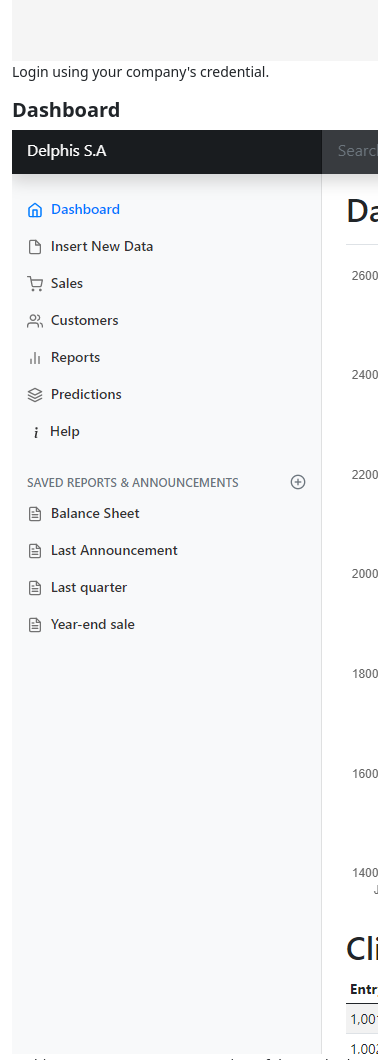
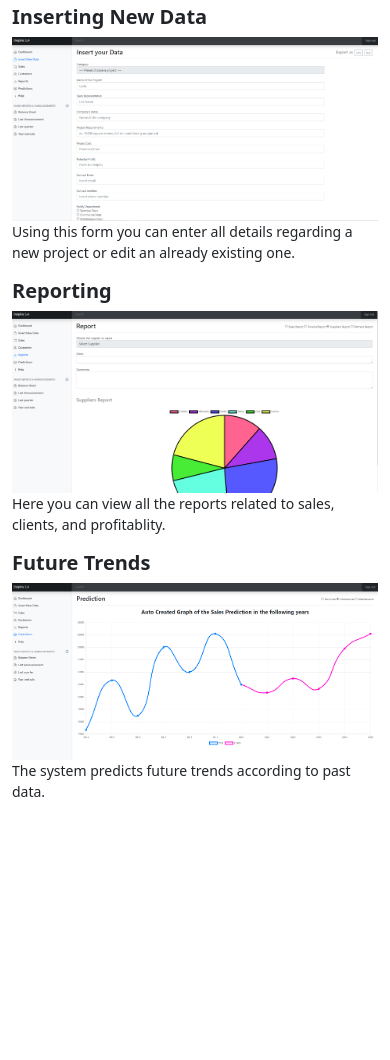
Before and after one commit to LeoDiam/Delphis_App_Demo, a website: page help.html in a window 390 px wide. Shown: the part 940-2000 px from the top of the page. After the commit the page ends 1783 px from the top, so only its background shows below. Drawn offline with Linux system fonts and the light colour scheme.

Commit message:
mobile flexible and little edits

```diff
--- a/help.html
+++ b/help.html
@@ -27,6 +27,11 @@
             -webkit-user-select: none;
             -moz-user-select: none;
             user-select: none;
+        }
+        .center-fit {
+            max-width: 100%;
+            max-height: 100vh;
+            margin: auto;
         }
 
         @media (min-width: 768px) {
@@ -146,19 +151,19 @@
                 <br>
                 <h3 style="font-size: 25px;"> In this page you can find the answers to any questions about the functionality and parameters of the Dashboard, all menus and all reports. </h3>
                 <h3 style="font-size: 20px;"> <strong>Sign In</strong> </h3>
-                <img src="Sign_in.png" alt="Sign In">
+                <img class="center-fit" src="Sign_in.png" alt="Sign In">
                 <p> Login using your company's credential.</p>
                 <h3 style="font-size: 20px;"> <strong> Dashboard</strong> </h3>
-                <img src="Dashboard.png" alt="Dashboard">
+                <img class="center-fit" src="Dashboard.png" alt="Dashboard">
                 <p> In this page you can see an overview of the total sales pre month. Also in the table below you can find basic information about our clients.</p>
                 <h3 style="font-size: 20px;"> <strong> Inserting New Data</strong> </h3>
-                <img src="Insert.png" alt="Inserting New Data">
+                <img class="center-fit" src="Insert.png" alt="Inserting New Data">
                 <p> Using this form you can enter all details regarding a new project or edit an already existing one.</p>
                 <h3 style="font-size: 20px;"> <strong>Reporting</strong> </h3>
-                <img src="Reports.png" alt="Reporting">
+                <img class="center-fit" src="Reports.png" alt="Reporting">
                 <p> Here you can view all the reports related to sales, clients, and profitablity.</p>
                 <h3 style="font-size: 20px;"> <strong>Future Trends</strong> </h3>
-                <img src="Predictions.png" alt="Future Trends">
+                <img class="center-fit" src="Predictions.png" alt="Future Trends">
                 <p> The system predicts future trends according to past data.</p>
             </div>
 
```
Also changed, not shown: dashboard.html (+1 -1 lines), dataInsertion.html (+5 -5 lines).
